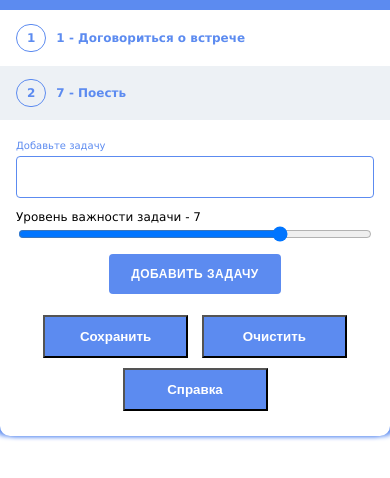
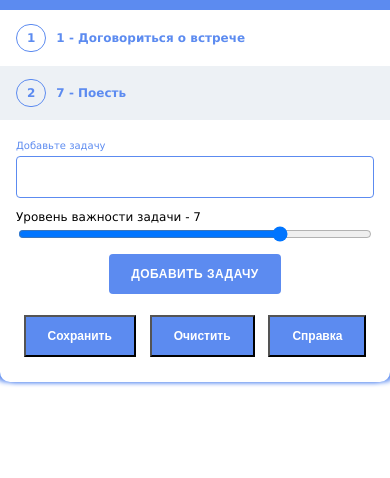
Before and after one commit to Eduard-ua/todo-list-ru, a plain HTML site: page index.html in a window 390 px wide. Shown: the part 146-624 px from the top of the page. Drawn offline with Linux system fonts and the light colour scheme.

Commit message:
Update style.css

```diff
--- a/css/style.css
+++ b/css/style.css
@@ -341,13 +341,16 @@ span.todo-trash {
 
    .main-header__filter label {
       width: 100px;
-
    }
 
    .main-header__filter input,
    .main-header__filter select {
       font-size: 8px;
       line-height: 10px;
+   }
+   .todo-btn {
+      font-size: 12px;
+      min-width: 95px;
    }
 
    .tips {
@@ -372,5 +375,4 @@ span.todo-trash {
       right: 40px;
       font-size: 40px;
    }
-
 }
```
